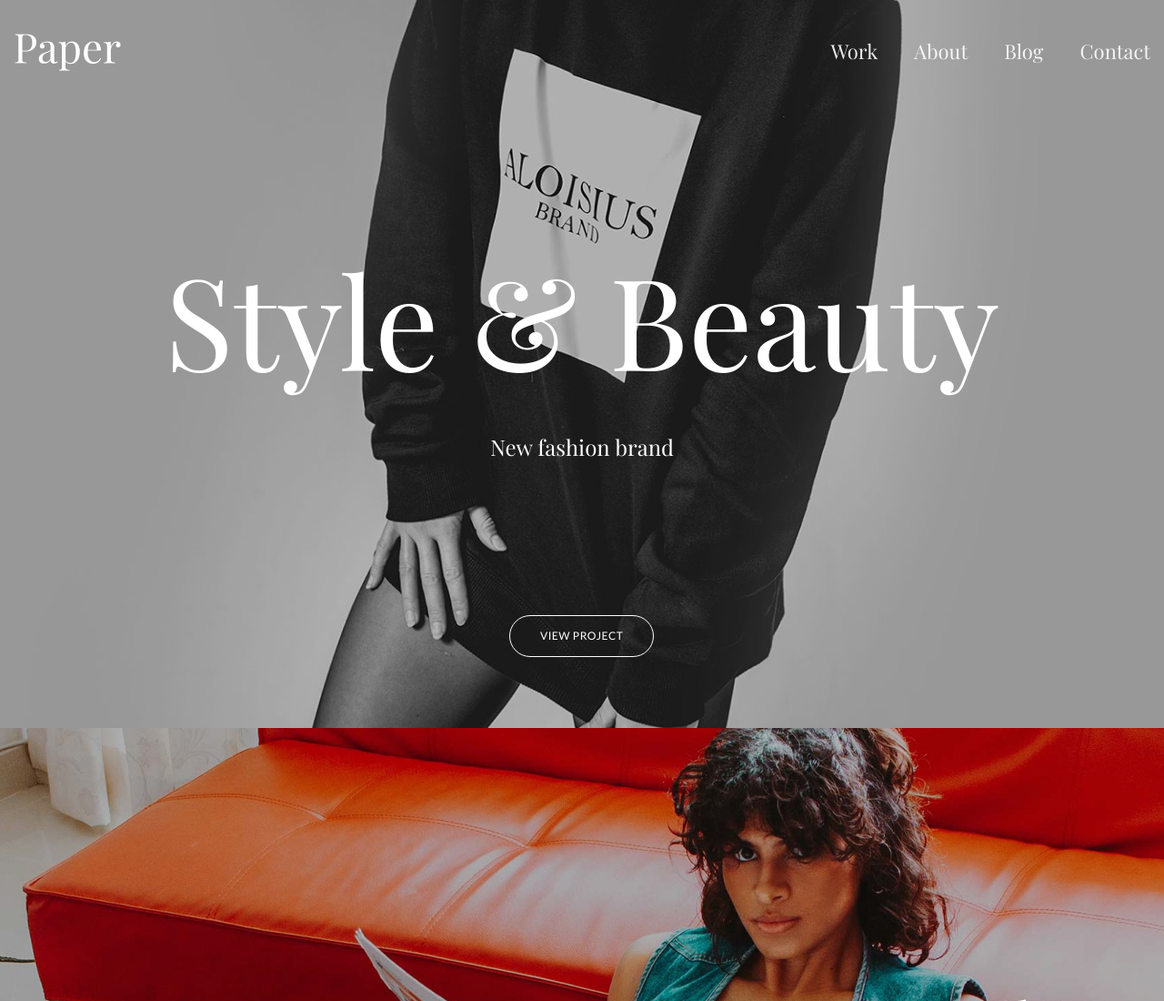
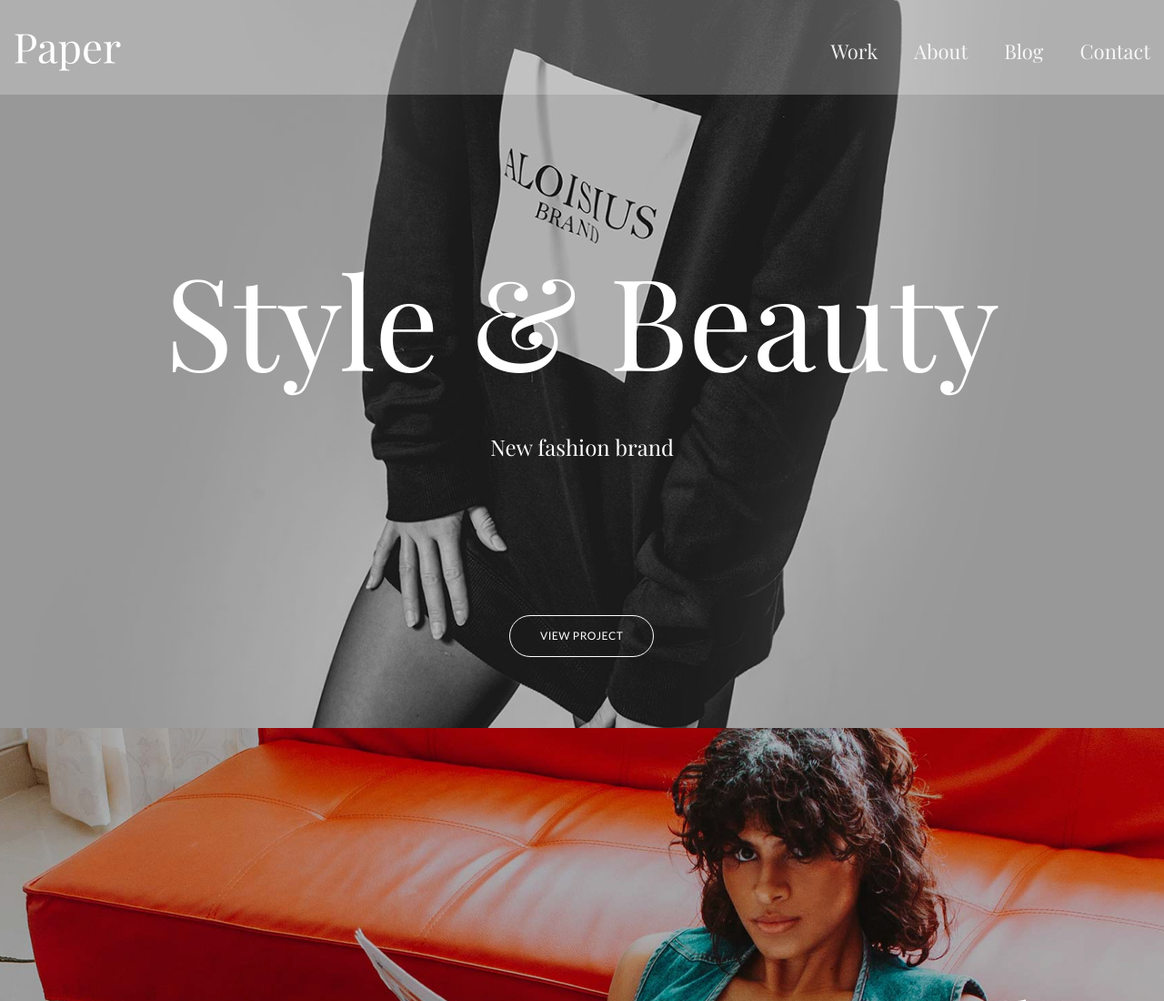
Before and after one commit to Anna-Milya/Paper_website, a plain HTML site: page index.html in a window 1280 px wide. Shown: the top 1100 px of the page at 91% size. Drawn offline with nearby package versions, Linux system fonts and the light colour scheme.

Commit message:
header bg color

```diff
--- a/css/style.css
+++ b/css/style.css
@@ -26,6 +26,7 @@ body {
    left: 0;
    right: 0;
    z-index: 500;
+   background-color: rgb(255, 255, 255, 0.23);
 }
 
 .header__top {
@@ -34,6 +35,7 @@ body {
    display: flex;
    justify-content: space-between;
    align-items: center;
+
 }
 
 .header__logo {
```
